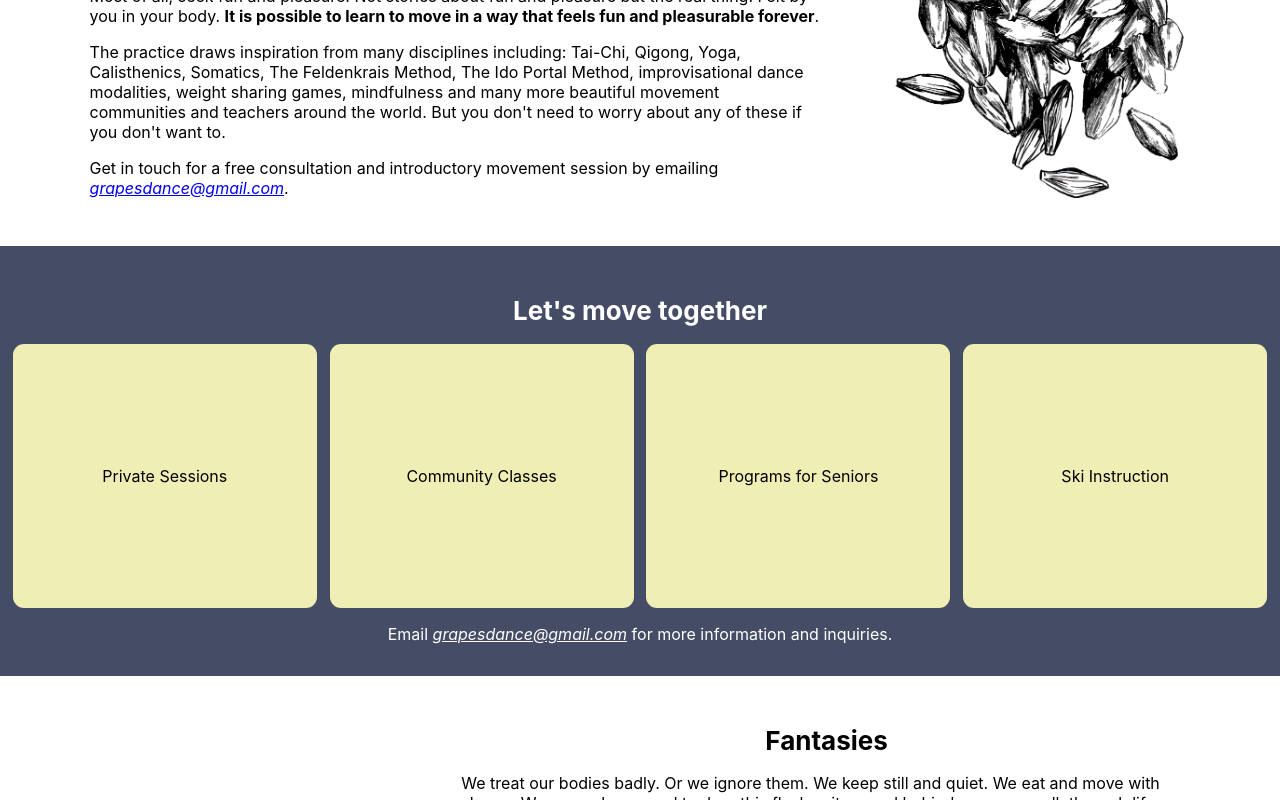
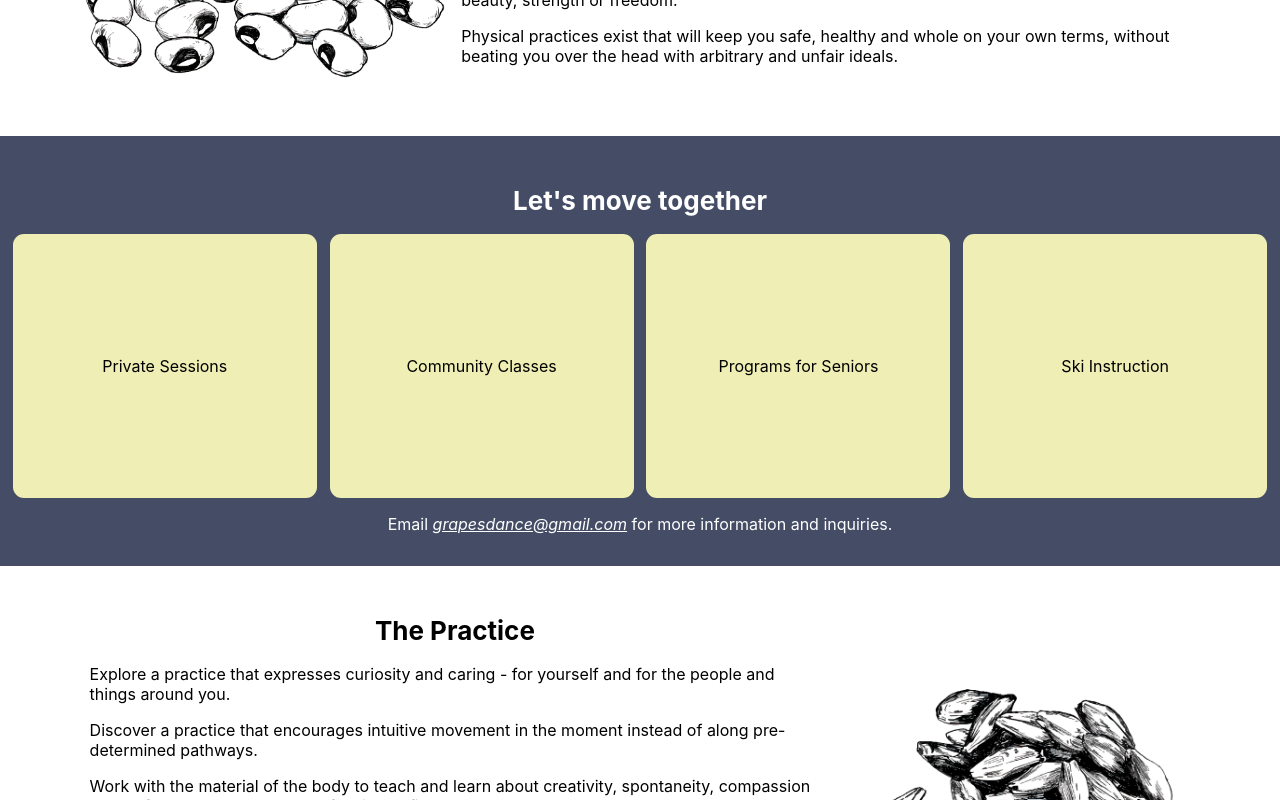
Before and after one commit to DigitalDsntHurt/jaaaam, a React (Create React App) app: page / in a window 1280 px wide. Shown: the part 1160-1960 px from the top of the page. Built offline with nearby package versions, Linux system fonts and the light colour scheme.

Commit message:
Swaps order of sections: makes fantasies firest and practice second

```diff
--- a/src/App.js
+++ b/src/App.js
@@ -12,18 +12,18 @@ function App() {
     <div className='App'>
       <Hero />
       <Welcome text={sectionText['welcome']()} theme='dark' />
+      <ImageLeftTextRight
+        imagePath='./images/beans.png'
+        theme='light'
+        title='Fantasies'
+        text={sectionText['fantasies']()}
+      />
+      <Offerings theme='dark' />
       <ImageRightTextLeft
         imagePath='./images/grains.png'
         theme='light'
         title='The Practice'
         text={sectionText['practice']()}
-      />
-      <Offerings theme='dark' />
-      <ImageLeftTextRight
-        imagePath='./images/beans.png'
-        theme='light'
-        title='Fantasies'
-        text={sectionText['fantasies']()}
       />
       <Students theme='dark' />
       <ImageRightTextLeft
```
